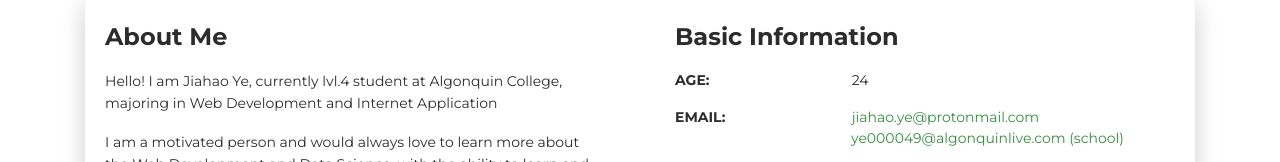
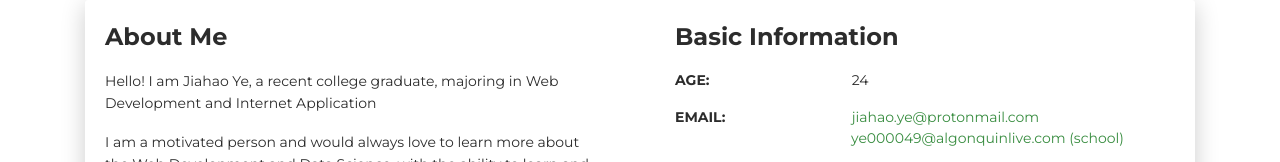
Before and after one commit to karlosye/resume_English, a plain HTML site: page index.html in a window 1280 px wide. Shown: the part 620-782 px from the top of the page. Drawn offline with Linux system fonts and the light colour scheme.

Commit message:
Update index.html

```diff
--- a/index.html
+++ b/index.html
@@ -48,8 +48,7 @@
               <div class="col-lg-6 col-md-12">
                 <div class="card-body">
                   <div class="h4 mt-0 title">About Me</div>
-                  <p>Hello! I am Jiahao Ye, currently lvl.4 student at
-                    Algonquin College, majoring in Web Development and Internet Application</p>
+                  <p>Hello! I am Jiahao Ye, a recent college graduate, majoring in Web Development and Internet Application</p>
                   <p>I am a motivated person and would always love to learn more about the Web Development and Data
                     Science, with the ability to learn and collaborate in rapidly changing environments and
                     compositions.</p>
```
